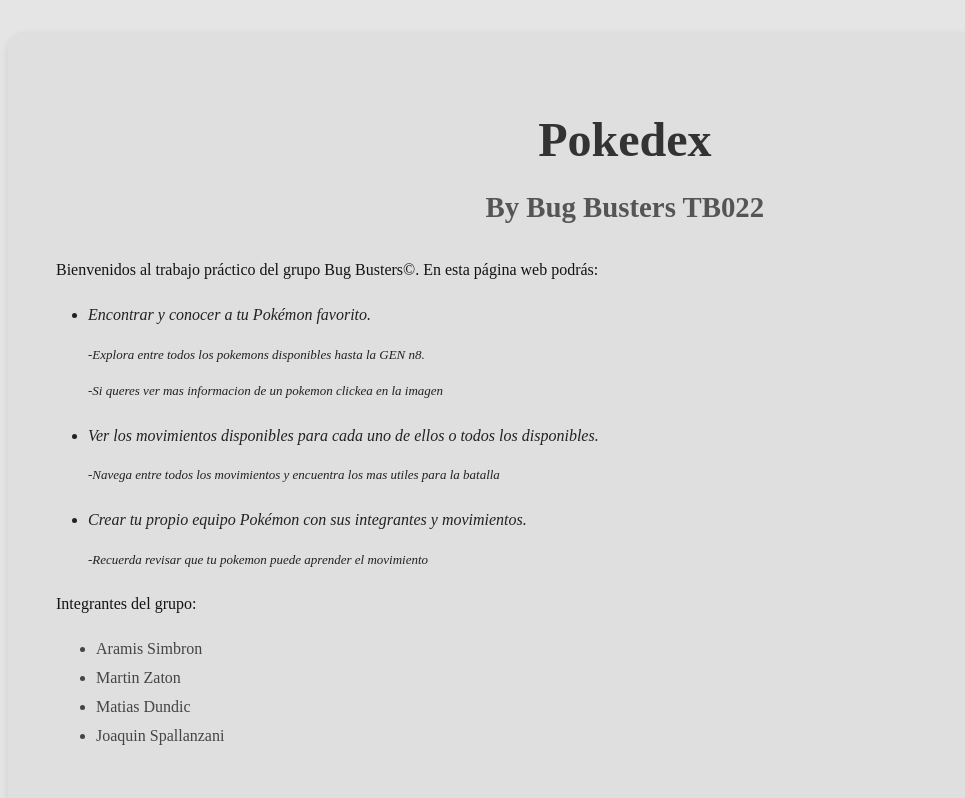
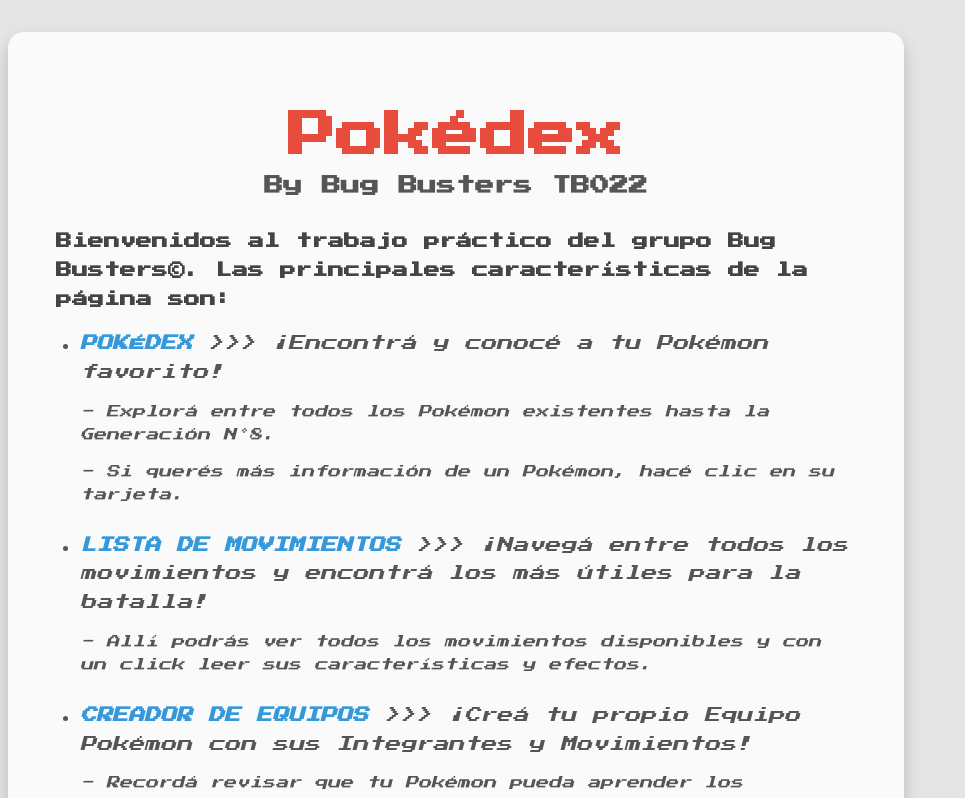
Before and after one commit to Ellukemati/Bug-Busters-TP2-Intro-2024C2-Frontend, a SvelteKit app: page / in a window 1280 px wide. Shown: the top 798 px of the page, without its empty margins (0-965 px from the left). Built offline with nearby package versions, Linux system fonts and the light colour scheme.

Commit message:
Retocada página de inicio y agregada la fuente al repositorio para carga más veloz y confiable

```diff
--- a/src/app.html
+++ b/src/app.html
@@ -5,10 +5,18 @@
 	<link rel="icon" href="%sveltekit.assets%/favicon.png" />
 	<meta name="viewport" content="width=device-width, initial-scale=1" />
 	%sveltekit.head%
-		<link href="https://fonts.googleapis.com/css2?family=Press+Start+2P&display=swap" rel="stylesheet" />
 	<style>
+      @font-face {
+          font-family: 'Press Start 2P';
+          src: url('/fonts/PressStart2P-Regular.ttf') format('truetype');
+          font-weight: normal;
+          font-style: normal;
+          font-display: swap;
+      }
+
       body {
           background-color: #e5e5e5;
+          font-family: 'Press Start 2P', Arial, sans-serif;
       }
 	</style>
 </head>
--- a/src/routes/+page.svelte
+++ b/src/routes/+page.svelte
@@ -5,44 +5,49 @@
 <body>
 <div class="contenedor">
 	<div class="cabecera">
-			<h1 class="titulo-principal">Pokedex</h1>
+		<h1 class="titulo-principal">Pokédex</h1>
 		<h2 class="subtitulo">By Bug Busters TB022</h2>
 	</div>
 	<div class="contenido">
 		<p class="titulo">
-				Bienvenidos al trabajo práctico del grupo Bug Busters©. En esta página web podrás:
+			Bienvenidos al trabajo práctico del grupo Bug Busters©. Las principales características de la página son:
 		</p>
 		<ul class="lista-bienvenida">
 			<li class="elemento-lista">
-					Encontrar y conocer a tu Pokémon favorito.
-					<p class="descripcion">-Explora entre todos los pokemons disponibles hasta la GEN n8.</p>
-					<p class="descripcion">
-						-Si queres ver mas informacion de un pokemon clickea en la imagen
-					</p>
+				<a href="http://localhost:5173/pokemons" class="highlight">POKÉDEX</a> >>>
+				¡Encontrá y conocé a tu Pokémon favorito!
+				<p class="descripcion">- Explorá entre todos los Pokémon existentes hasta la Generación N°8.</p>
+				<p class="descripcion">- Si querés más información de un Pokémon, hacé clic en su tarjeta.</p>
 			</li>
-
 			<li class="elemento-lista">
-					Ver los movimientos disponibles para cada uno de ellos o todos los disponibles.
-					<p class="descripcion">
-						-Navega entre todos los movimientos y encuentra los mas utiles para la batalla
-					</p>
+				<a href="http://localhost:5173/movimientos" class="highlight">LISTA DE MOVIMIENTOS</a> >>>
+				¡Navegá entre todos los movimientos y encontrá los más útiles para la batalla!
+				<p class="descripcion">- Allí podrás ver todos los movimientos disponibles y con un click leer sus características y efectos.</p>
 			</li>
-
 			<li class="elemento-lista">
-					Crear tu propio equipo Pokémon con sus integrantes y movimientos.
-					<p class="descripcion">-Recuerda revisar que tu pokemon puede aprender el movimiento</p>
+				<a href="http://localhost:5173/crear_equipos" class="highlight">CREADOR DE EQUIPOS</a> >>>
+				¡Creá tu propio Equipo Pokémon con sus Integrantes y Movimientos!
+				<p class="descripcion">- Recordá revisar que tu Pokémon pueda aprender los movimientos que quieras ponerle.</p>
 			</li>
 		</ul>
 
-			<div>
+		<div class="separador"></div>
+
 		<p class="titulo">Integrantes del grupo:</p>
 		<ul class="lista-integrantes">
-					<li class="elememto-lista">Aramis Simbron</li>
-					<li class="elememto-lista">Martin Zaton</li>
-					<li class="elememto-lista">Matias Dundic</li>
-					<li class="elememto-lista">Joaquin Spallanzani</li>
+			<li class="elemento-lista">
+				<a href="https://github.com/Asimbron" class="link-integrante">Aramis Simbron</a>
+			</li>
+			<li class="elemento-lista">
+				<a href="https://github.com/MartinZaton" class="link-integrante">Martin Zaton</a>
+			</li>
+			<li class="elemento-lista">
+				<a href="https://github.com/Ellukemati" class="link-integrante">Matias Dundic</a>
+			</li>
+			<li class="elemento-lista">
+				<a href="https://github.com/JoacoSp" class="link-integrante">Joaquin Spallanzani</a>
+			</li>
 		</ul>
-			</div>
 	</div>
 </div>
 </body>
@@ -54,11 +59,107 @@
         margin: 0;
         padding: 0;
         font-family: 'Press Start 2P', cursive;
-		background-color: #ffffff;
-		color: #333333;
+        background: linear-gradient(135deg, #ffecdb, #f7f7f7);
+        color: #333;
         display: flex;
         justify-content: center;
         align-items: flex-start;
-		height: 100vh;
+        min-height: 100vh;
+    }
+
+    .contenedor {
+        margin-top: 2rem;
+        background: rgba(255, 255, 255, 0.8);
+        padding: 3rem;
+        border-radius: 16px;
+        box-shadow: 0 8px 16px rgba(0, 0, 0, 0.2);
+        width: 90%;
+        max-width: 800px;
+    }
+
+    .cabecera {
+        text-align: center;
+        margin-bottom: 2rem;
+    }
+
+    .titulo-principal {
+        font-size: 3rem;
+        color: #e74c3c;
+        margin-bottom: 0.5rem;
+    }
+
+    .subtitulo {
+        font-size: 1.2rem;
+        color: #555;
+    }
+
+    .contenido {
+        text-align: left;
+        font-size: 1rem;
+        line-height: 1.8;
+        color: #444;
+    }
+
+    .titulo {
+        color: #444;
+        font-weight: bold;
+        margin-bottom: 1rem;
+    }
+
+    .lista-bienvenida {
+        padding-inline-start: 1.5rem;
+        margin-top: 1rem;
+    }
+
+    .elemento-lista {
+        margin-bottom: 1.5rem;
+        color: #555;
+    }
+
+    .highlight {
+        text-decoration: none;
+        color: #3498db;
+        font-weight: bold;
+    }
+
+    .highlight:hover {
+        text-decoration: underline;
+        color: #1e70a2;
+    }
+
+    .lista-integrantes {
+        padding-inline-start: 1.5rem;
+        margin-top: 1rem;
+    }
+
+    .link-integrante {
+        text-decoration: none;
+        color: #8e44ad;
+    }
+
+    .link-integrante:hover {
+        color: #5e3370;
+        text-decoration: underline;
+    }
+
+    .separador {
+        margin: 2rem 0;
+        height: 1px;
+        background-color: #ccc;
+    }
+
+    @media (max-width: 768px) {
+        .contenedor {
+            padding: 2rem;
+        }
+        .titulo-principal {
+            font-size: 2rem;
+        }
+        .subtitulo {
+            font-size: 1rem;
+        }
+        .contenido {
+            font-size: 0.9rem;
+        }
     }
 </style>
```
Also changed, not shown: static/fonts/PressStart2P-Regular.ttf (added). Lines whose indentation alone changed are shown as unchanged.
